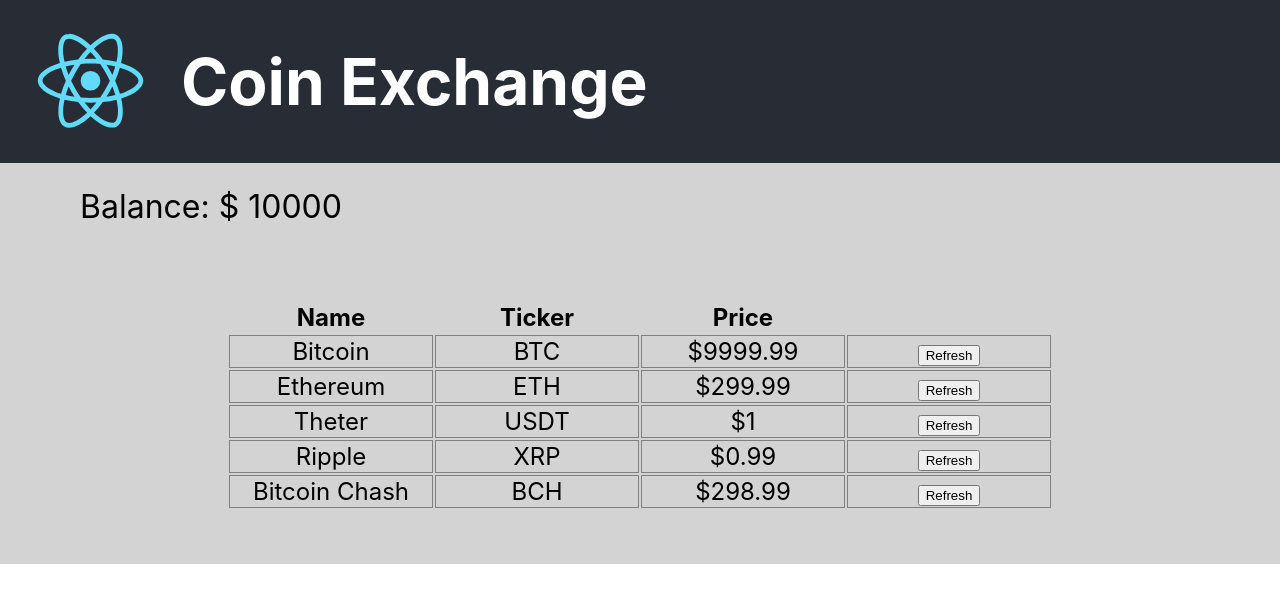
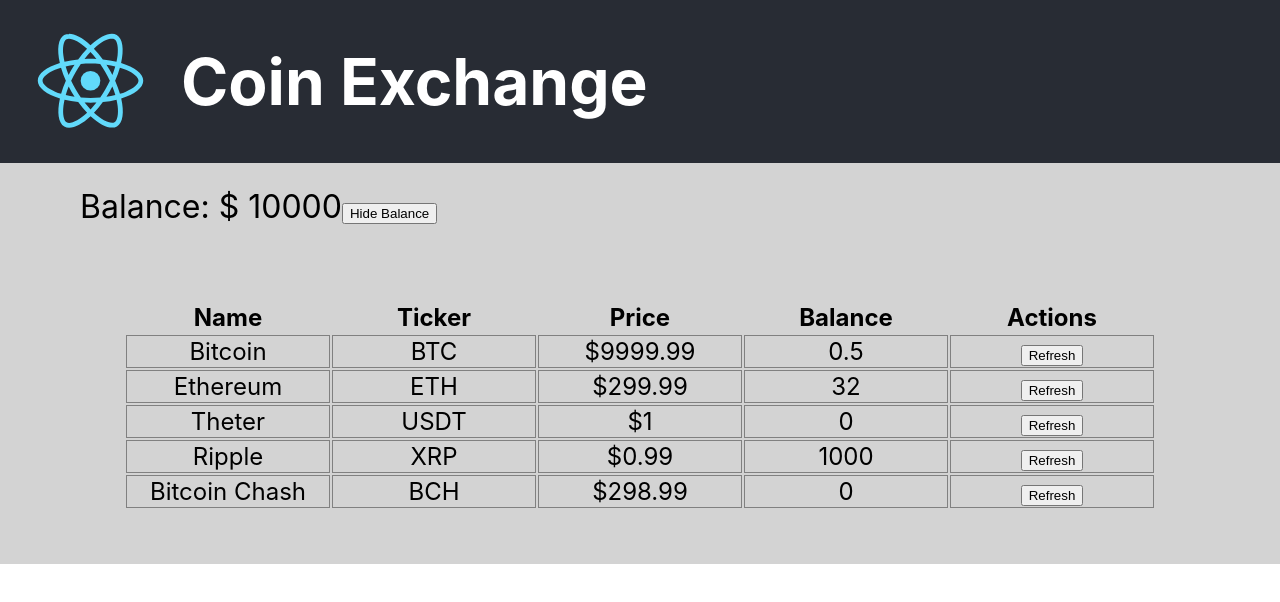
Before and after one commit to KKCrypto/coin-exchange, a React (Create React App) app: page / in a window 1280 px wide. Shown: the top 602 px of the page. Built offline with nearby package versions, Linux system fonts and the light colour scheme.

Commit message:
classproperties

```diff
--- a/src/App.js
+++ b/src/App.js
@@ -10,40 +10,42 @@
 `
 
 class App extends React.Component {
-	constructor(props) {
-		super(props)
-		this.state = {
+	state = {
 		balance: 10000,
+		showBalance: true,
 		coinData: [
 			{
 				/* key: uuidv4() */
 				name: 'Bitcoin',
 				ticker: 'BTC',
+				balance: 0.5,
 				price: 9999.99
 			},
 			{
 				name: 'Ethereum',
 				ticker: 'ETH',
+				balance: 32.0,
 				price: 299.99
 			},
 			{
 				name: 'Theter',
 				ticker: 'USDT',
+				balance: 0,
 				price: 1.00
 			},
 			{
 				name: 'Ripple',
 				ticker: 'XRP',
+				balance: 1000,
 				price: 0.99
 			},
 			{
 				name: 'Bitcoin Chash',
 				ticker: 'BCH',
+				balance: 0,
 				price: 298.99
 			}
 		]
-		}
-		this.handleRefresh = this.handleRefresh.bind(this)
 	}
 
 
@@ -65,8 +67,18 @@
 	[1, 2, 3, 4, 5].find( x => x > 4 )
 */
 
-	handleRefresh(valueChangeTicker) {
-		const newCoinsData = this.state.coinData.map( function( {ticker, name, price} ) {
+	handleBalanceVisibilityChange = () => {
+		this.setState( function(oldState) {
+			return {
+				...oldState,
+				showBalance: !oldState.showBalance
+			}
+		})
+	}
+
+	/*
+	handleRefresh = (valueChangeTicker) => {
+		const newCoinsData = this.state.coinData.map( function( {ticker, name, balance, price} ) {
 			let newPrice = price
 			if ( valueChangeTicker === ticker ) {
 				const randomPercentage = 0.995 + Math.random() * 0.01
@@ -75,8 +87,23 @@
 			return {
 				ticker,
 				name,
+				balance,
 				price: newPrice
 			}
+		} )
+
+		this.setState({ coinData: newCoinsData })
+	}
+	*/
+
+	handleRefresh = (valueChangeTicker) => {
+		const newCoinsData = this.state.coinData.map( function( values ) {
+			let newValues = { ...values }
+			if ( valueChangeTicker === values.ticker ) {
+				const randomPercentage = 0.995 + Math.random() * 0.01
+				newValues.price *= randomPercentage
+			}
+			return newValues
 		} )
 
 		this.setState({ coinData: newCoinsData })
@@ -86,8 +113,16 @@
 		return (
 			<Div className="App">
 				<ExchangeHeader />
-				<AccountBalance amount={this.state.balance} />
-				<CoinList coinData={this.state.coinData} handleRefresh={this.handleRefresh} />
+				<AccountBalance
+					amount={this.state.balance}
+					showBalance={this.state.showBalance}
+					handleBalanceVisibilityChange={this.handleBalanceVisibilityChange}
+				/>
+				<CoinList
+					coinData={this.state.coinData}
+					showBalance={this.state.showBalance}
+					handleRefresh={this.handleRefresh}
+				/>
 			</Div>
 		)
 	}
--- a/src/components/AccountBalance/AccountBalance.jsx
+++ b/src/components/AccountBalance/AccountBalance.jsx
@@ -10,9 +10,15 @@
 
 export default class AccountBalance extends Component {
     render() {
+        const buttonText = this.props.showBalance ? 'Hide Balance' : 'Show Balance'
+        let content = null
+        if ( this.props.showBalance ) {
+            content = <>Balance: $ {this.props.amount}</>
+        }
         return (
             <Section>
-                Balance: $ {this.props.amount}
+                {content}
+                <button onClick={this.props.handleBalanceVisibilityChange}>{buttonText}</button>
             </Section>
         )
     }
--- a/src/components/Coin/Coin.jsx
+++ b/src/components/Coin/Coin.jsx
@@ -9,23 +9,12 @@
 
 
 export default class Coin extends Component {
-    constructor(props) {
-        super(props)
-        this.handleClick = this.handleClick.bind(this)
-    }
 
-    handleClick(event) {
+
+    handleClick = (event) => {
         event.preventDefault()
 
         this.props.handleRefresh(this.props.ticker)
-/*
-        const randomPercentage = 0.995 + Math.random() * 0.01
-        this.setState( function(oldState) {
-            return {
-                price: oldState.price * randomPercentage
-            }
-        } )
-*/
     }
 
     render() {
@@ -34,6 +23,7 @@
                 <Td>{this.props.name}</Td>
                 <Td>{this.props.ticker}</Td>
                 <Td>${this.props.price}</Td>
+                {this.props.showBalance ? <Td>{this.props.balance}</Td> : null}
                 <Td>
                     <form action="#" method="POST">
                         <button onClick={this.handleClick}>Refresh</button>
--- a/src/components/CoinList/CoinList.jsx
+++ b/src/components/CoinList/CoinList.jsx
@@ -21,17 +21,21 @@
                         <th>Name</th>
                         <th>Ticker</th>
                         <th>Price</th>
+                        {this.props.showBalance ? <th>Balance</th> : null}
+                        <th>Actions</th>
                     </tr>
                 </thead>
                 <tbody>
 
                     {
-                        this.props.coinData.map( ({name, ticker, price}) =>
+                        this.props.coinData.map( ({name, ticker, price, balance}) =>
                             <Coin
                                 key={ticker}
                                 handleRefresh={this.props.handleRefresh}
                                 name={name}
                                 ticker={ticker}
+                                showBalance={this.props.showBalance}
+                                balance={balance}
                                 price={price}
                             />
                         )
```
Lines whose indentation alone changed are shown as unchanged.
